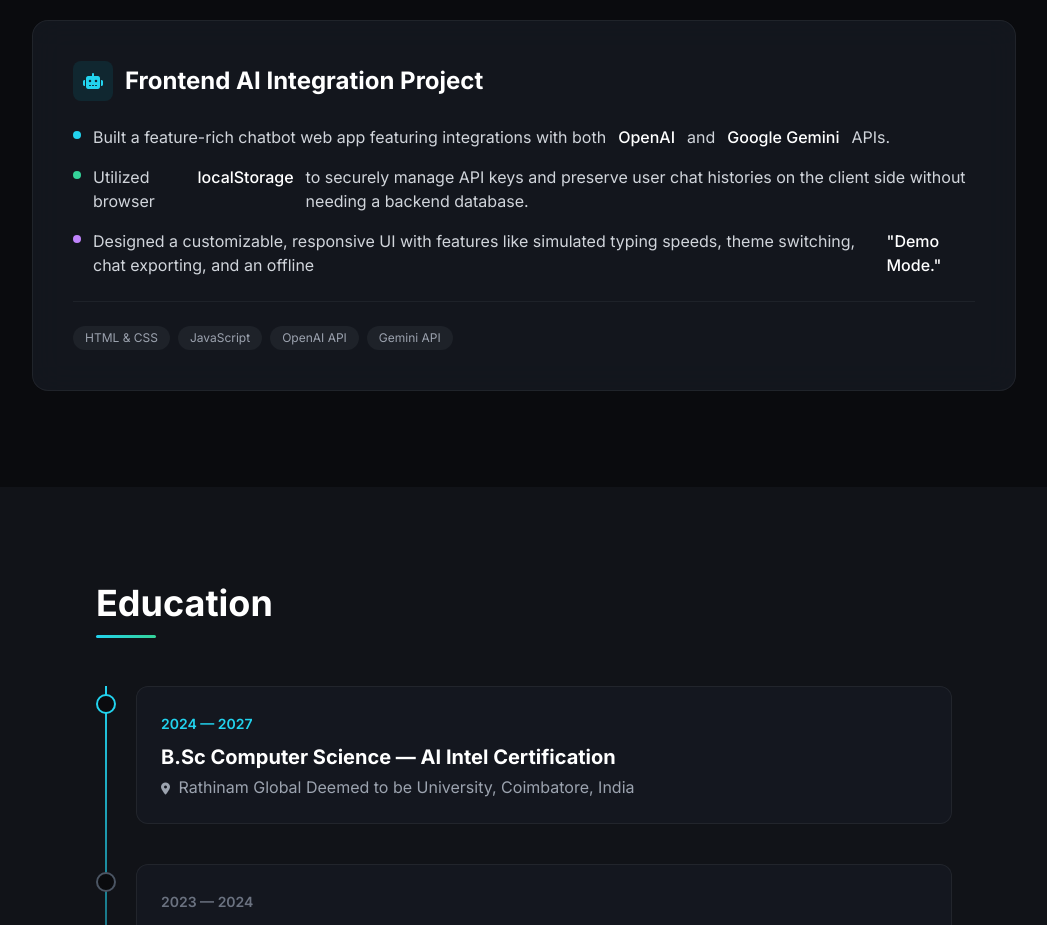
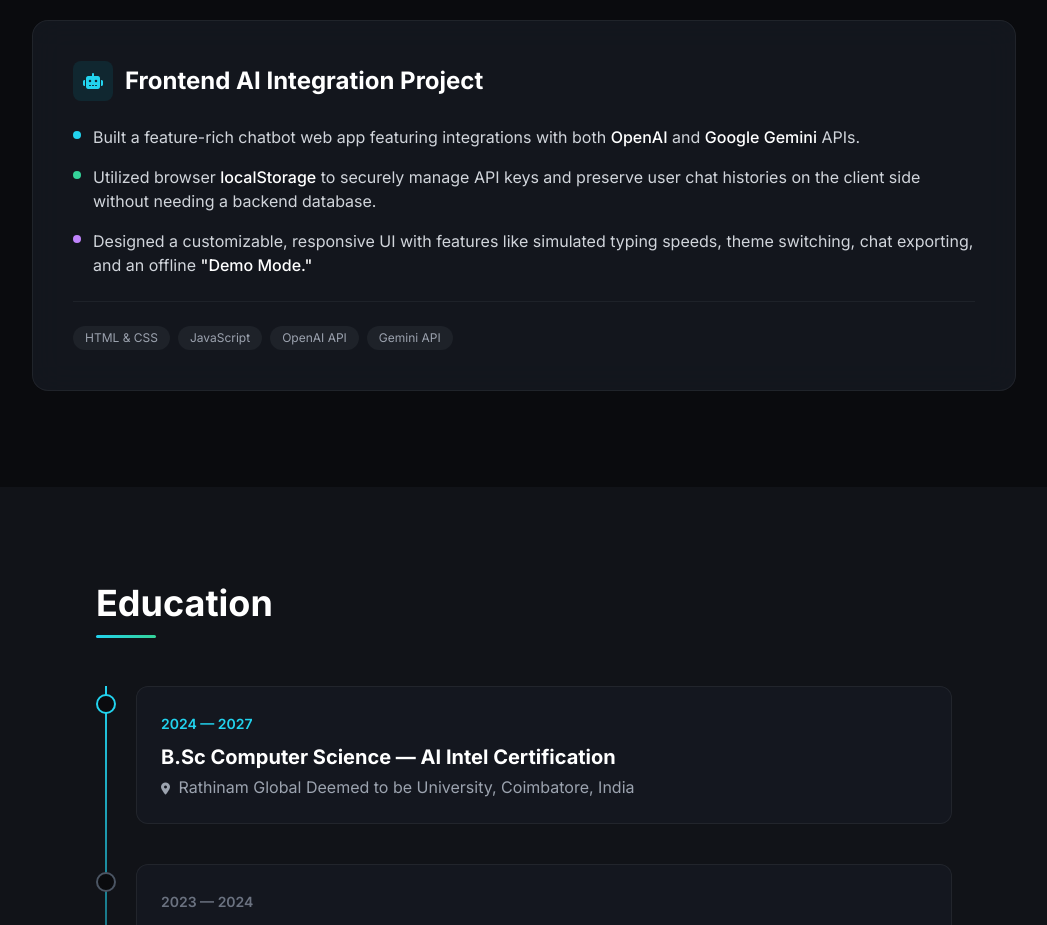
Before and after one commit to Rithikbalan12/portfolio, a plain HTML site: page index.html in a window 1280 px wide. Shown: the part 2320-3245 px from the top of the page, without its empty margins (116-1163 px from the left). Drawn offline with nearby package versions, Linux system fonts and the light colour scheme.

Commit message:
Fix text wrapping in project list items

```diff
--- a/index.html
+++ b/index.html
@@ -357,15 +357,15 @@
                     <ul class="space-y-4 text-gray-300">
                         <li class="flex items-start gap-3">
                             <span class="mt-1.5 w-2 h-2 rounded-full bg-cyan-400 flex-shrink-0"></span>
-                            Built a feature-rich chatbot web app featuring integrations with both <span class="text-white font-medium">OpenAI</span> and <span class="text-white font-medium">Google Gemini</span> APIs.
+                            <div>Built a feature-rich chatbot web app featuring integrations with both <span class="text-white font-medium">OpenAI</span> and <span class="text-white font-medium">Google Gemini</span> APIs.</div>
                         </li>
                         <li class="flex items-start gap-3">
                             <span class="mt-1.5 w-2 h-2 rounded-full bg-emerald-400 flex-shrink-0"></span>
-                            Utilized browser <span class="text-white font-medium">localStorage</span> to securely manage API keys and preserve user chat histories on the client side without needing a backend database.
+                            <div>Utilized browser <span class="text-white font-medium">localStorage</span> to securely manage API keys and preserve user chat histories on the client side without needing a backend database.</div>
                         </li>
                         <li class="flex items-start gap-3">
                             <span class="mt-1.5 w-2 h-2 rounded-full bg-purple-400 flex-shrink-0"></span>
-                            Designed a customizable, responsive UI with features like simulated typing speeds, theme switching, chat exporting, and an offline <span class="text-white font-medium">"Demo Mode."</span>
+                            <div>Designed a customizable, responsive UI with features like simulated typing speeds, theme switching, chat exporting, and an offline <span class="text-white font-medium">"Demo Mode."</span></div>
                         </li>
                     </ul>
 
```
